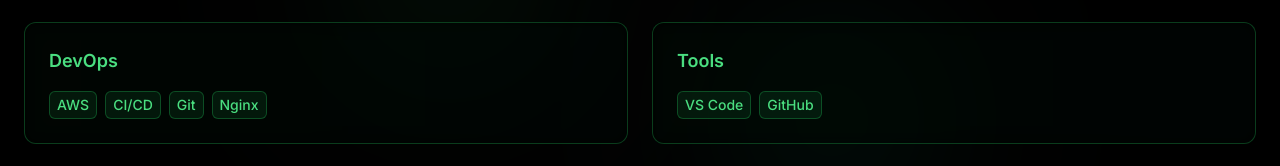
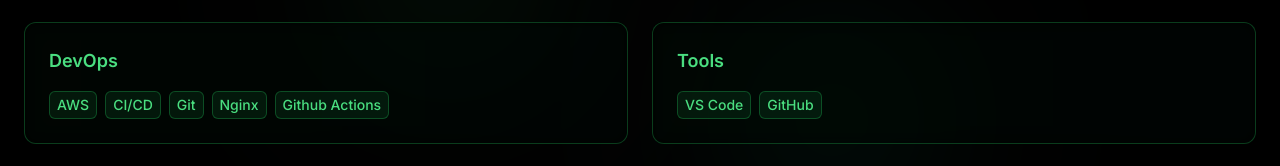
Before and after one commit to MauricioIPastora/personal-website, a Next.js app: page / in a window 1280 px wide. Shown: the part 5071-5237 px from the top of the page. Built offline with nearby package versions, Linux system fonts and the light colour scheme; no server answers.

Commit message:
updated tech stack

```diff
--- a/src/components/TechStack.tsx
+++ b/src/components/TechStack.tsx
@@ -1,20 +1,36 @@
-"use client"
+"use client";
 
-import { motion } from "framer-motion"
-import { GlassmorphicCard } from "./GlassmorphicCard"
+import { motion } from "framer-motion";
+import { GlassmorphicCard } from "./GlassmorphicCard";
 
 const technologies = [
   {
     category: "Frontend",
-    skills: ["React", "Next.js", "TypeScript", "TailwindCSS", "Electron", "Vite"],
+    skills: [
+      "React",
+      "Next.js",
+      "TypeScript",
+      "TailwindCSS",
+      "Electron",
+      "Vite",
+    ],
   },
   {
     category: "Backend",
-    skills: ["Python", "PostgreSQL", "SQLite3", "Supabase", "Electron", "Java", "Node.js", "Flask"],
+    skills: [
+      "Python",
+      "PostgreSQL",
+      "SQLite3",
+      "Supabase",
+      "Electron",
+      "Java",
+      "Node.js",
+      "Flask",
+    ],
   },
   {
     category: "DevOps",
-    skills: ["AWS", "CI/CD", "Git", "Nginx"],
+    skills: ["AWS", "CI/CD", "Git", "Nginx", "Github Actions"],
   },
   {
     category: "Tools",
@@ -34,7 +50,7 @@
       "S3 Vector Bucket",
     ],
   },
-]
+];
 
 const containerVariants = {
   hidden: { opacity: 0 },
@@ -44,12 +60,12 @@
       staggerChildren: 0.1,
     },
   },
-}
+};
 
 const itemVariants = {
   hidden: { opacity: 0, y: 20 },
   visible: { opacity: 1, y: 0 },
-}
+};
 
 export default function TechStack() {
   return (
@@ -63,7 +79,9 @@
       {technologies.map((tech, index) => (
         <motion.div key={tech.category} variants={itemVariants}>
           <GlassmorphicCard>
-            <h3 className="text-lg font-semibold mb-4 text-green-400">{tech.category}</h3>
+            <h3 className="text-lg font-semibold mb-4 text-green-400">
+              {tech.category}
+            </h3>
             <div className="flex flex-wrap gap-2">
               {tech.skills.map((skill, skillIndex) => (
                 <motion.span
@@ -83,5 +101,5 @@
         </motion.div>
       ))}
     </motion.div>
-  )
+  );
 }
```
